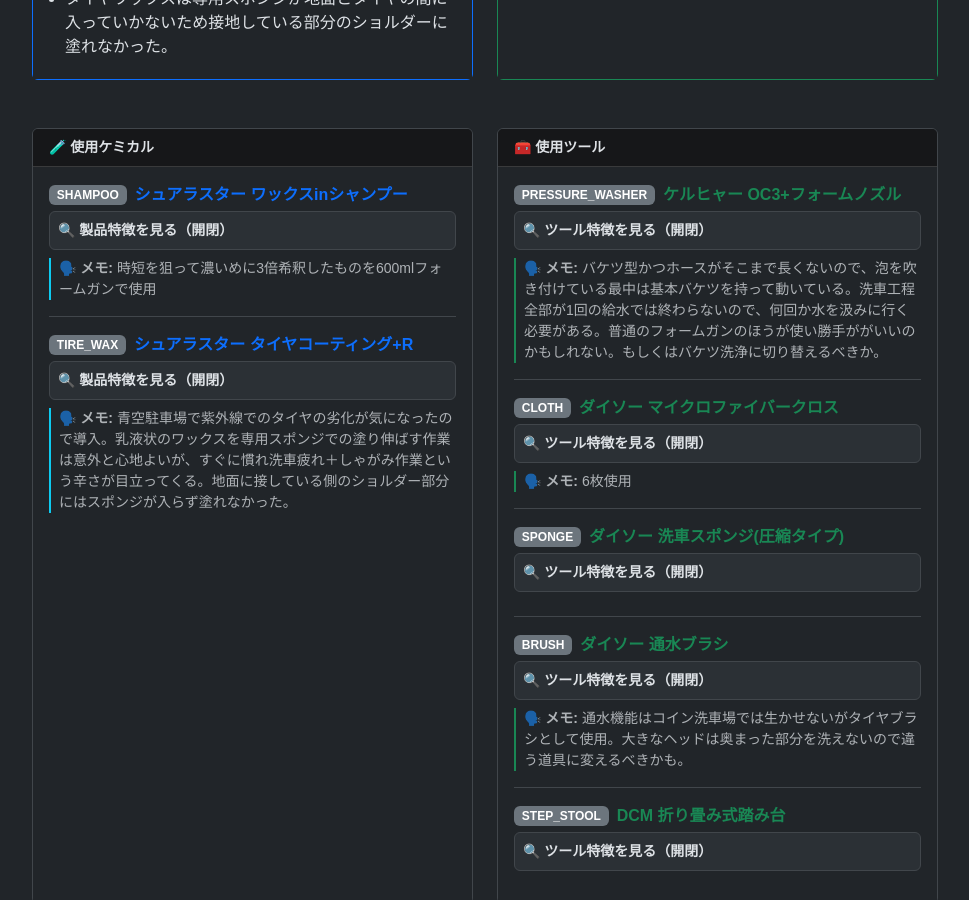
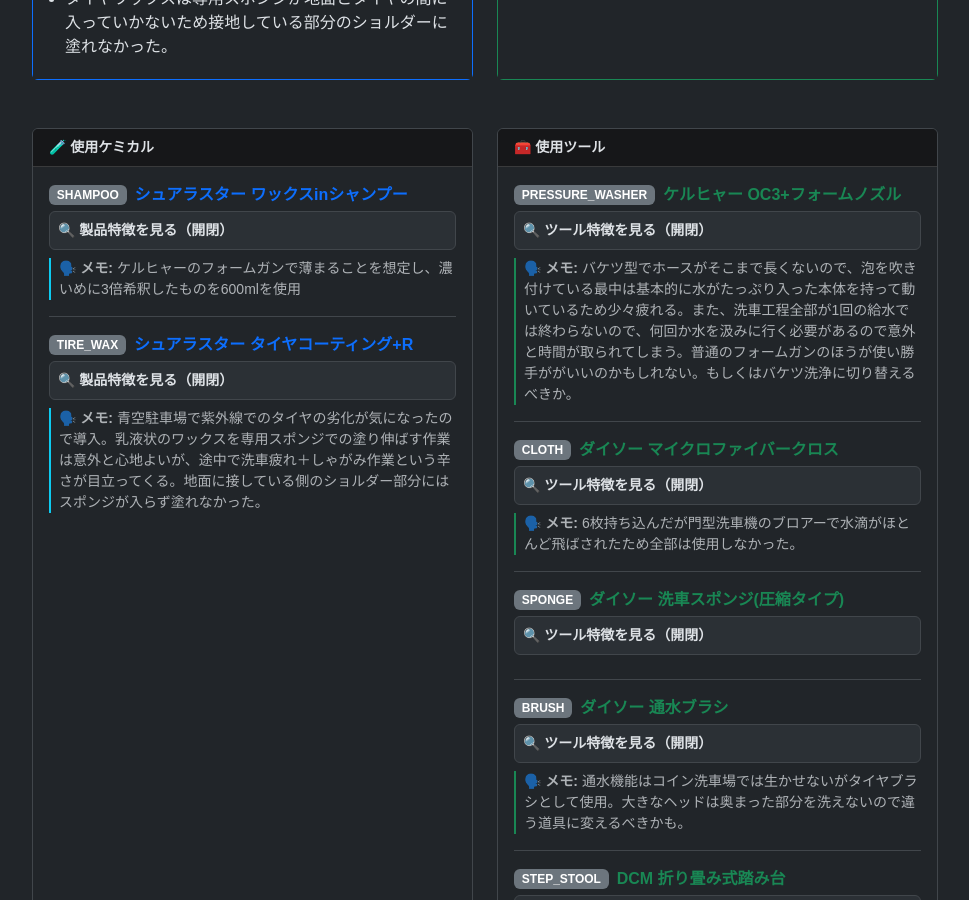
Before and after one commit to funyapar-org/fuel-lab, a Jekyll site: the page built from _wash_logs/2026-04-18-wash-log.md, in a window 1280 px wide and 900 px high, scrolled down 1394 px. Shown: the whole window, without its empty margins (155-1124 px from the left). Built offline with Jekyll 4.4.1, drawn with Linux system fonts in a browser that asks for light colours.

Commit message:
文章追加

```diff
--- a/_data/wash_chemicals.yml
+++ b/_data/wash_chemicals.yml
@@ -23,15 +23,15 @@
   sur_tire_wax_r:
     company: シュアラスター
     name: タイヤコーティング+R
-    comment: "専用スポンジで乳液上のワックスを塗り込むタイプ。耐久力は驚きの約6か月間！ 特殊変性シリコーンを浸透定着させ、劣化防止剤がにじみ出るのを抑えてタイヤを保護する。"
+    comment: "水性タイヤワックス。専用スポンジで乳液上のワックスを塗り込むタイプ。水性でありながら耐久力は驚きの約6か月間！ 特殊変性シリコーンを浸透定着させ、劣化防止剤がにじみ出るのを抑えてタイヤを保護する。"
     link: https://amzn.to/4fsY4wT
   no_touch_uv:
     company: イチネンケミカルズ
     name: ノータッチUV
-    comment: "スプレーするだけで仕上がるタイヤワックス。UVカット成分配合でタイヤの劣化を防ぐ。耐久力は低め。ホイールに付着した場合はすぐに拭き取る必要がある。"
+    comment: "水性タイヤワックス。スプレーするだけで仕上がるタイヤワックス。UVカット成分配合でタイヤの劣化を防ぐ。耐久力は低め。ホイールに付着した場合はすぐに拭き取る必要があるため以外に楽にはならなそう。"
     link: https://amzn.to/44iBnFs
   aerospace_protectant_303:
     company: 303 Products
     name: "303 Aerospace Protectant"
-    comment: "ビニール・ゴム・プラスチック製品などを紫外線劣化から守る保護剤。タイヤや未塗装樹脂の艶出しに使用できる。耐久力は1か月以上。厳密にはタイヤワックスではないためタイヤに与える艶感は少なめ。私はあらかじめクロスにしみこませた状態で洗車場に持ち込みタイヤに塗り込むという使用方法で時短を狙っている。"
+    comment: "ビニール・ゴム・プラスチック製品などを紫外線劣化から守る水性の保護剤。タイヤや未塗装樹脂の艶出しに使用できる。耐久力は1か月以上。厳密にはタイヤワックスではないためタイヤに与える艶感は少なめ。私はあらかじめクロスにしみこませた状態で洗車場に持ち込みタイヤに塗り込むという使用方法で時短を狙っている。"
     link: https://amzn.to/4wu6Ss2
--- a/_data/wash_tools.yml
+++ b/_data/wash_tools.yml
@@ -46,7 +46,7 @@
   dcm_big_microfiber_cloth:
     company: DCM
     name: マイクロファイバークロス
-    comment: "マイクロファイバー素材のクロス。大きめで厚手なので、ルーフの水滴拭き取りに向いている。"
+    comment: "マイクロファイバー素材のクロス。3枚セット。大きめで厚手なので、ルーフの水滴拭き取りに向いている。"
 blower:
   aal_mini_blower:
     company: AAL
--- a/_wash_logs/2026-04-18-wash-log.md
+++ b/_wash_logs/2026-04-18-wash-log.md
@@ -22,16 +22,16 @@
 # --- 使用ケミカル ---
 chemicals:
   - id: shampoo.sur_wax_in
-    note: 時短を狙って濃いめに3倍希釈したものを600mlフォームガンで使用
+    note: ケルヒャーのフォームガンで薄まることを想定し、濃いめに3倍希釈したものを600mlを使用
   - id: tire_wax.sur_tire_wax_r
-    note: 青空駐車場で紫外線でのタイヤの劣化が気になったので導入。乳液状のワックスを専用スポンジでの塗り伸ばす作業は意外と心地よいが、すぐに慣れ洗車疲れ＋しゃがみ作業という辛さが目立ってくる。地面に接している側のショルダー部分にはスポンジが入らず塗れなかった。
+    note: 青空駐車場で紫外線でのタイヤの劣化が気になったので導入。乳液状のワックスを専用スポンジでの塗り伸ばす作業は意外と心地よいが、途中で洗車疲れ＋しゃがみ作業という辛さが目立ってくる。地面に接している側のショルダー部分にはスポンジが入らず塗れなかった。
 
 # --- 使用ツール ---
 tools:
   - id: pressure_washer.karcher_oc3_with_foam_nozzle
-    note: バケツ型かつホースがそこまで長くないので、泡を吹き付けている最中は基本バケツを持って動いている。洗車工程全部が1回の給水では終わらないので、何回か水を汲みに行く必要がある。普通のフォームガンのほうが使い勝手ががいいのかもしれない。もしくはバケツ洗浄に切り替えるべきか。
+    note: バケツ型でホースがそこまで長くないので、泡を吹き付けている最中は基本的に水がたっぷり入った本体を持って動いているため少々疲れる。また、洗車工程全部が1回の給水では終わらないので、何回か水を汲みに行く必要があるので意外と時間が取られてしまう。普通のフォームガンのほうが使い勝手ががいいのかもしれない。もしくはバケツ洗浄に切り替えるべきか。
   - id: cloth.daiso_microfiber_cloth
-    note: 6枚使用
+    note: 6枚持ち込んだが門型洗車機のブロアーで水滴がほとんど飛ばされたため全部は使用しなかった。
   - id: sponge.daiso_compresed_sponge
   - id: brush.daiso_tire_brush
     note: 通水機能はコイン洗車場では生かせないがタイヤブラシとして使用。大きなヘッドは奥まった部分を洗えないので違う道具に変えるべきかも。
```
Also changed, not shown: _wash_logs/2026-05-23-wash-log.md (+3 -2 lines), _wash_logs/2026-07-04-wash-log.md (+3 -1 lines).
